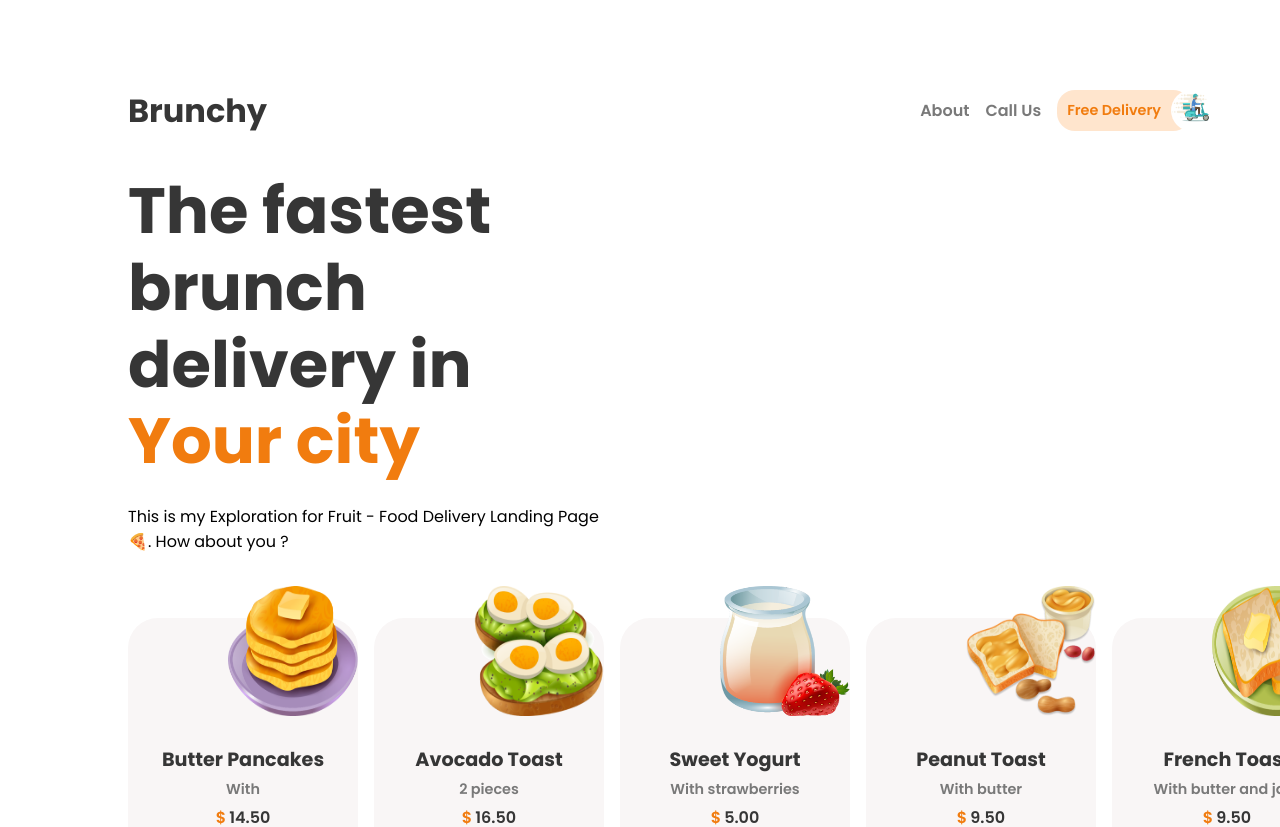
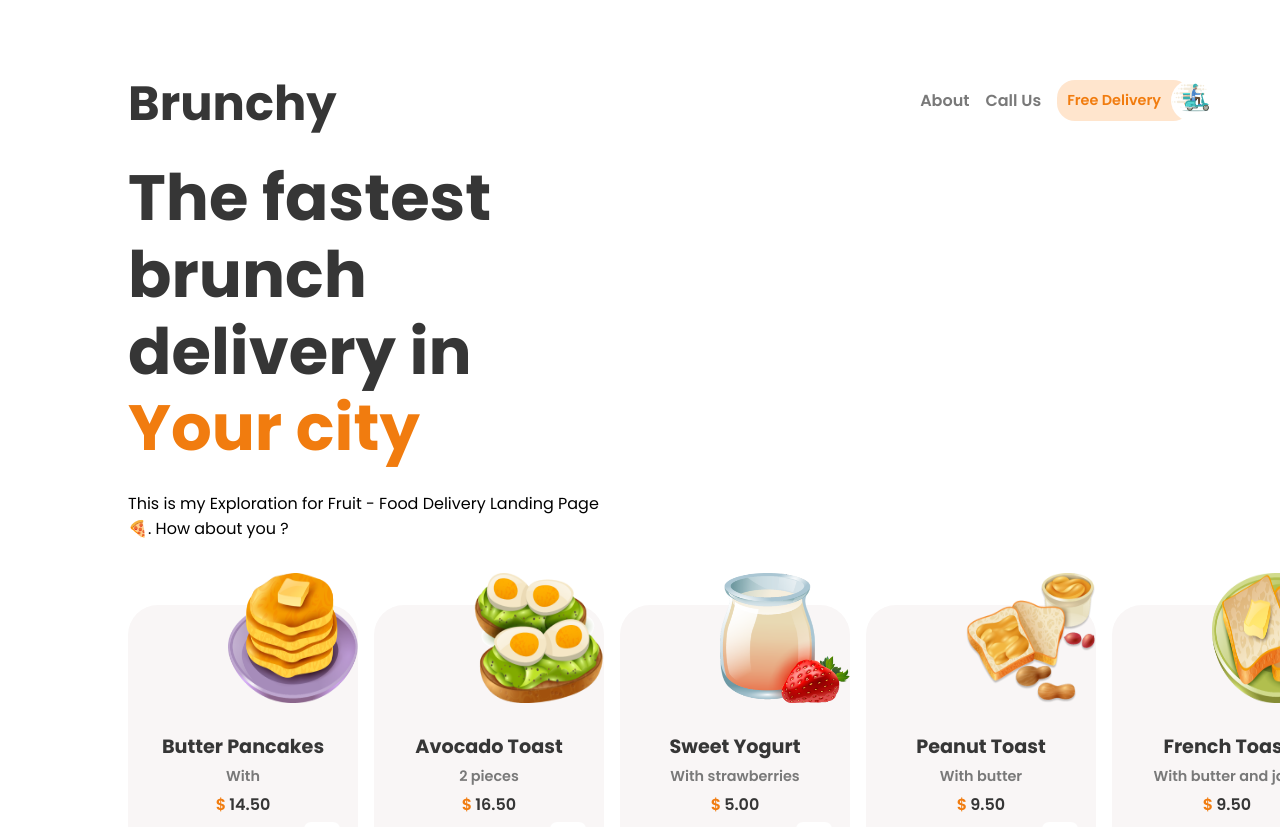
Before and after one commit to MartinSugarev/Brunchy, a React (Create React App) app in the folder brunchy/: page / in a window 1280 px wide. Shown: the top 827 px of the page. Built offline with nearby package versions, Linux system fonts and the light colour scheme.

Commit message:
refactoring

```diff
--- a/brunchy/src/components/header/Header.module.scss
+++ b/brunchy/src/components/header/Header.module.scss
@@ -6,7 +6,5 @@
   padding-left: 10vw;
   align-items: flex-start;
   justify-content: space-between;
-  @media (min-width: b.$smallBP) {
-    align-items: center;
-  }
+
 }
--- a/brunchy/src/components/header/HeaderBtnContainer.module.scss
+++ b/brunchy/src/components/header/HeaderBtnContainer.module.scss
@@ -1,4 +1,5 @@
 @use '../../styles/colors.scss';
+@use '../../styles/breakpoints.scss' as b;
 
 .buttons-container {
   position: relative;
@@ -8,7 +9,11 @@
   flex-wrap: wrap;
   align-items: center;
   align-content: center;
-  padding: 10px 25px 10px 0;
+  padding: 0 25px 0 0;
+
+  @media (max-width: b.$smallBP) {
+    padding: 10px 25px 0 0;
+  }
 
   a {
     text-decoration: none;
--- a/brunchy/src/components/header/HeaderTitle.module.scss
+++ b/brunchy/src/components/header/HeaderTitle.module.scss
@@ -1,10 +1,15 @@
 @use '../../styles/colors.scss';
+@use '../../styles/breakpoints.scss' as b;
 
 .headerTitle-container {
   h1 {
-    font-size: 2.1 rem;
+    font-size: 3rem;
     color: colors.$hero_text;
     font-weight: 700;
     line-height: 1;
+
+    @media (max-width: b.$mediumBP) {
+      font-size: 2.1rem;
+    }
   }
 }
```
Also changed, not shown: 2 other files (tests, documents, lock files or other folders).
